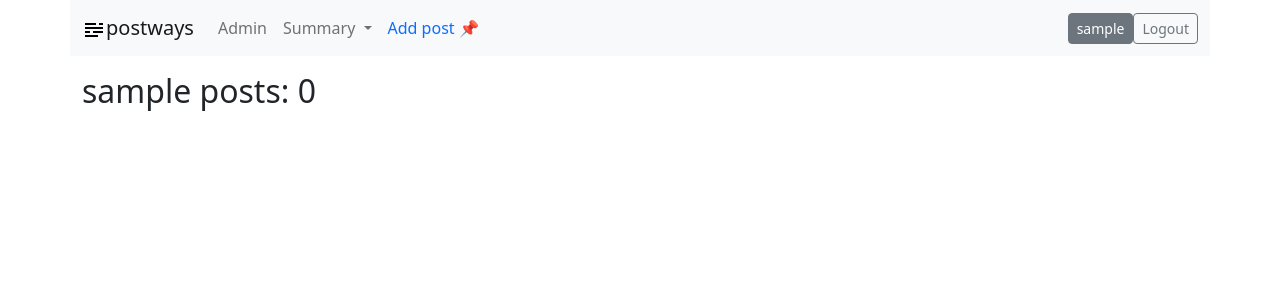
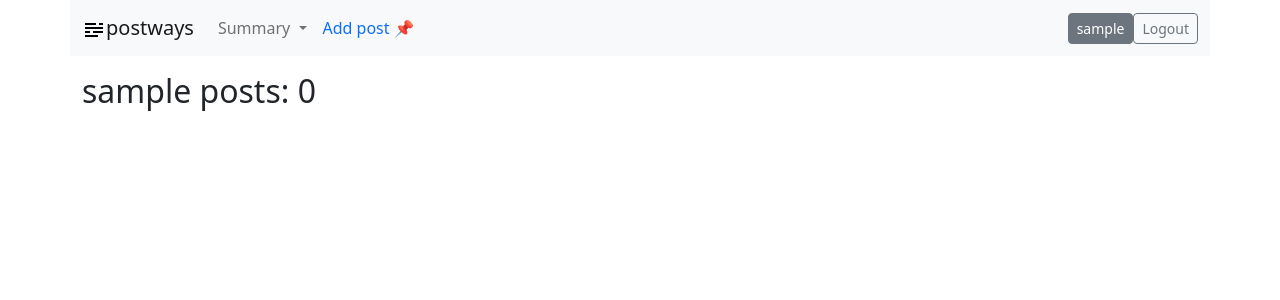
Before and after one commit to ruslanways/BlogPost, a Django app: page /author/1/ in a window 1280 px wide. Shown: the top 300 px of the page. Run offline with Django 4.2, Linux system fonts and the light colour scheme; the visitor is signed in with stand-in values (Sample User, id 1); data comes from the database, SQL or seed files in the repository; data that the repository does not hold is empty.

Commit message:
removed 'Admin' link from navbar base.html

```diff
--- a/blogpost-project/diary/templates/diary/base.html
+++ b/blogpost-project/diary/templates/diary/base.html
@@ -28,9 +28,6 @@
         </button>
         <div class="collapse navbar-collapse" id="navbarSupportedContent">
           <ul class="navbar-nav me-auto mb-2 mb-lg-0">
-            <li class="nav-item">
-              <a class="nav-link" href="/admin">Admin</a>
-            </li>
             <li class="nav-item dropdown">
               <a class="nav-link dropdown-toggle" href="#" id="navbarDropdown" role="button" data-bs-toggle="dropdown"
                 aria-expanded="false">
```
